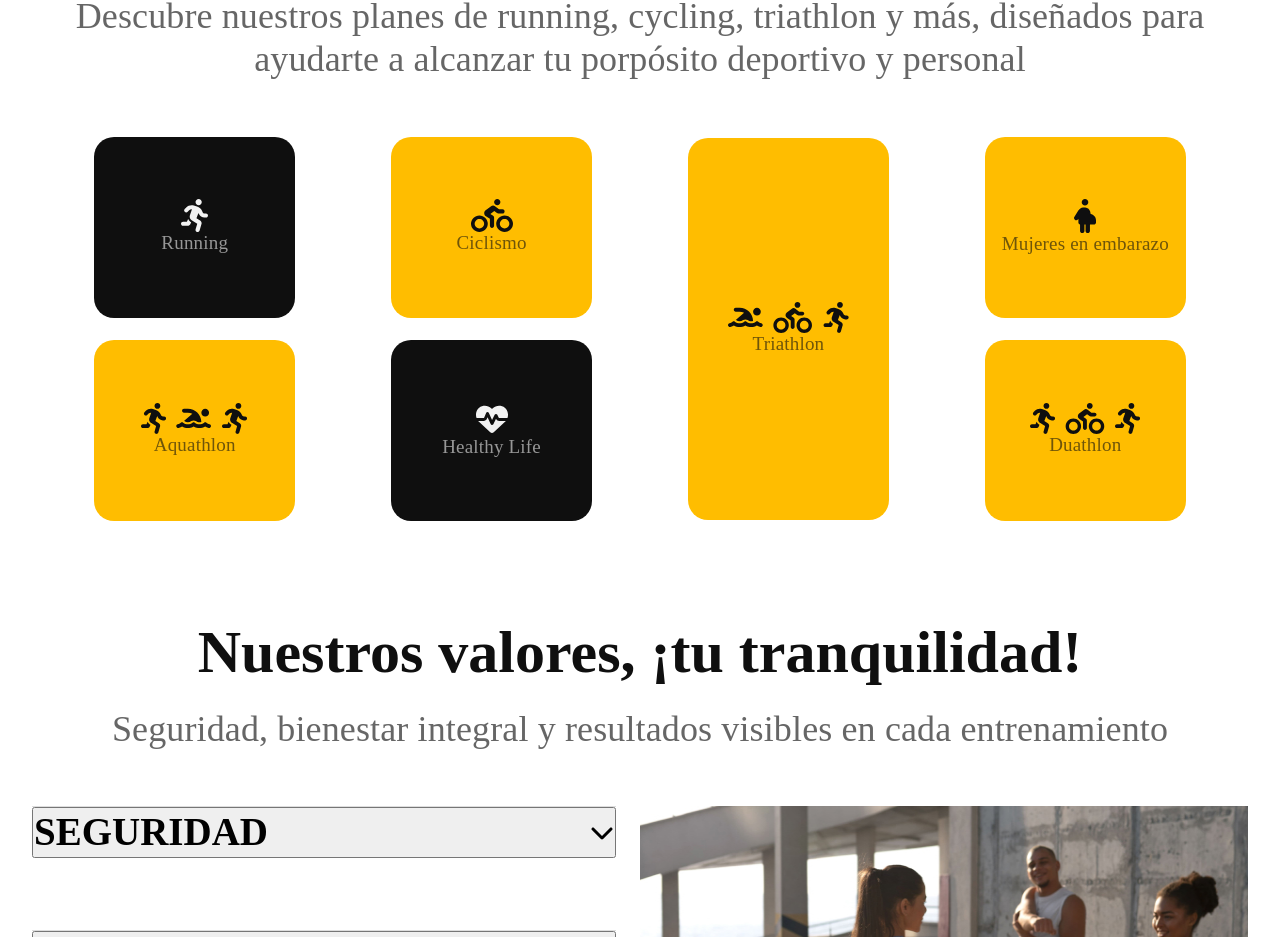
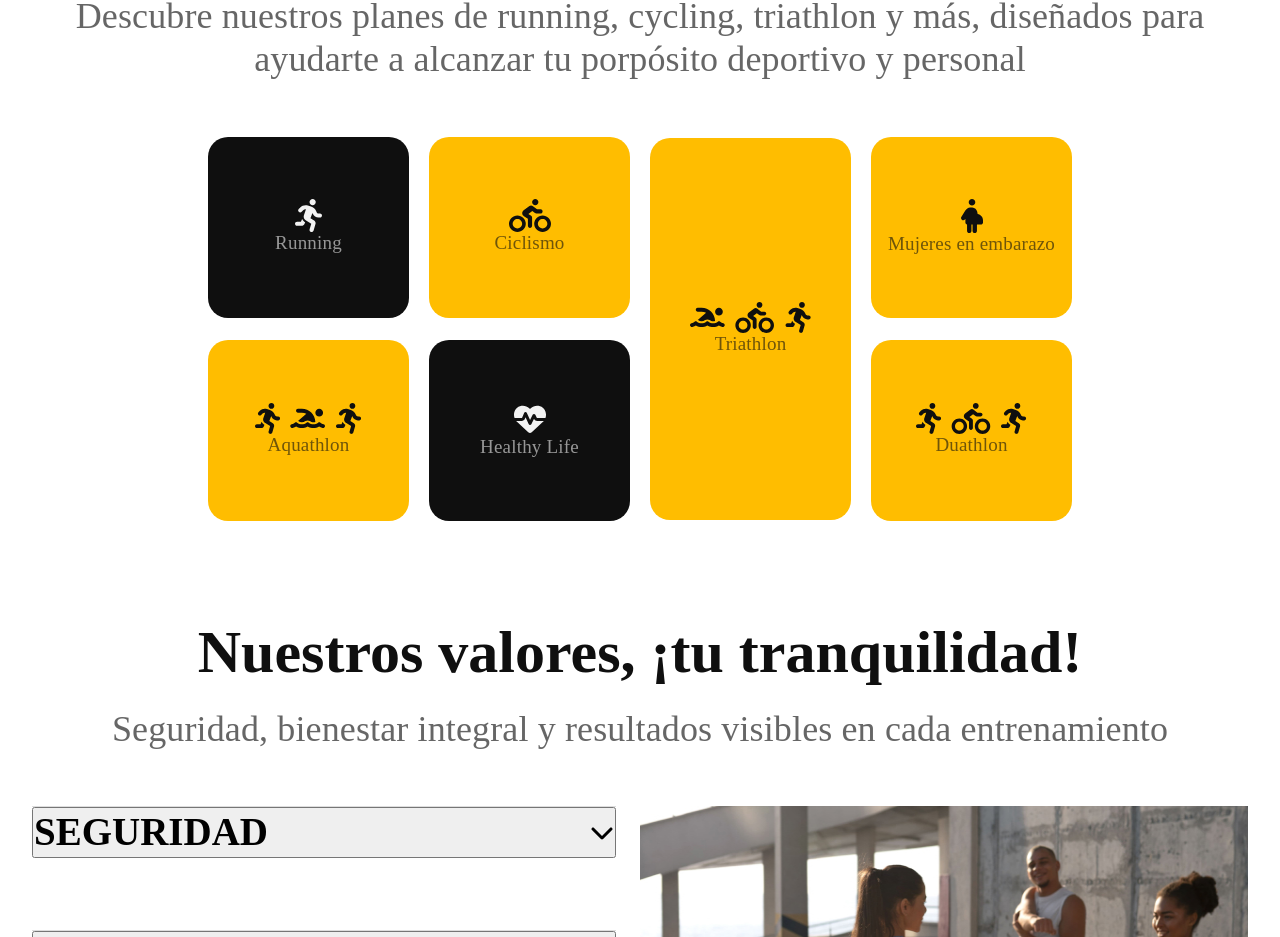
Before and after one commit to RunningPersonalPlan/webPage, a React (Vite) app in the folder Rpp/: page / in a window 1280 px wide. Shown: the part 1149-2086 px from the top of the page. Built offline with nearby package versions, Linux system fonts and the light colour scheme.

Commit message:
fix estilos seccion deportes home

```diff
--- a/Rpp/src/components/Home/Deporte.css
+++ b/Rpp/src/components/Home/Deporte.css
@@ -1,11 +1,12 @@
 .container-deportes{
+    align-self: center;
+    justify-self: center;
     display: grid;
-    grid-template-columns: 1fr 1fr 1fr 1fr;
+    grid-template-columns: 201px  201px  201px  201px;
     row-gap: 22px;
     column-gap: 20px;
     padding-left: 2%;
     padding-right: 2%;
-    width:100% ;
     background-color: transparent;
     justify-items: center;
     align-items: center;
```
